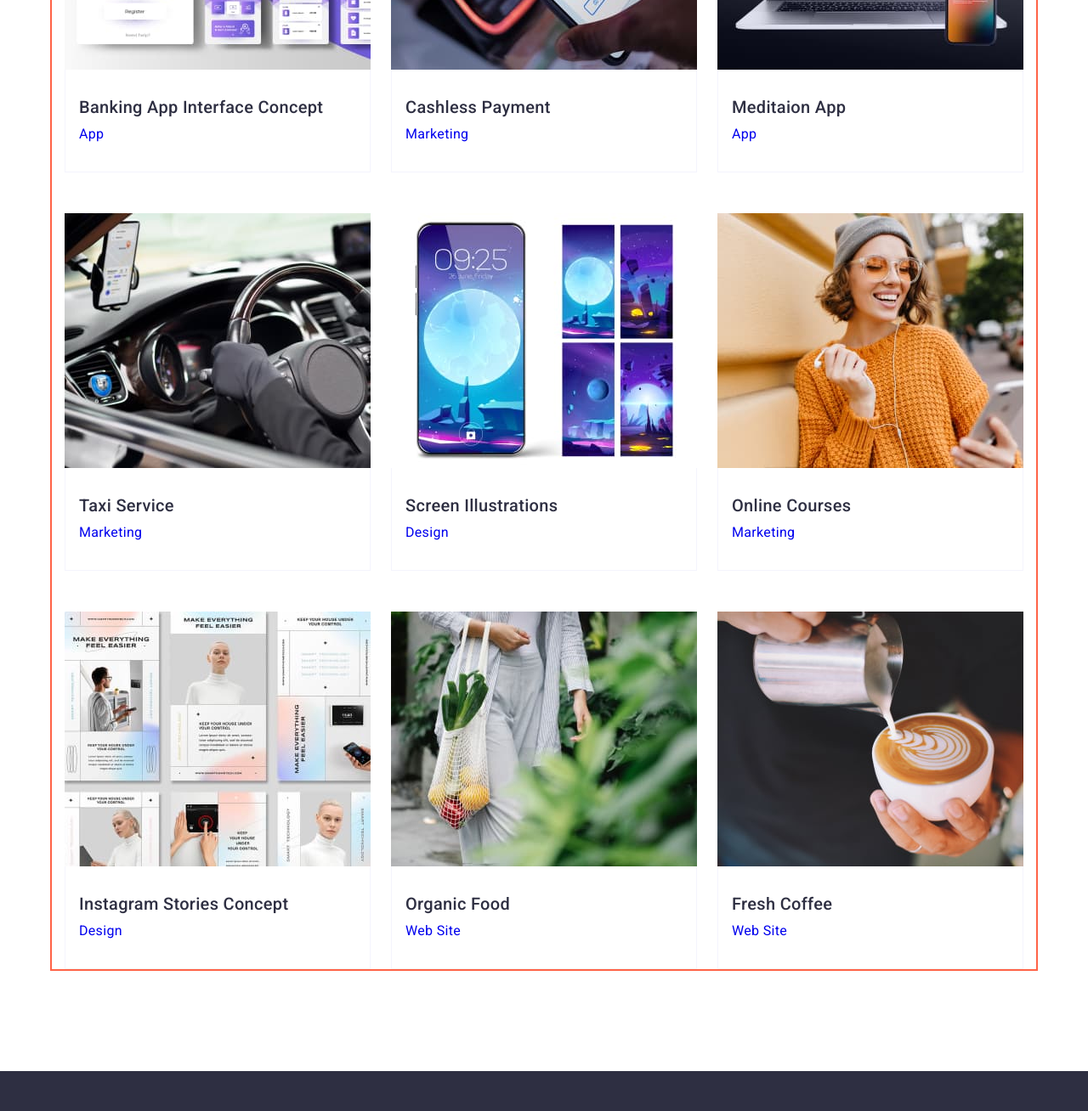
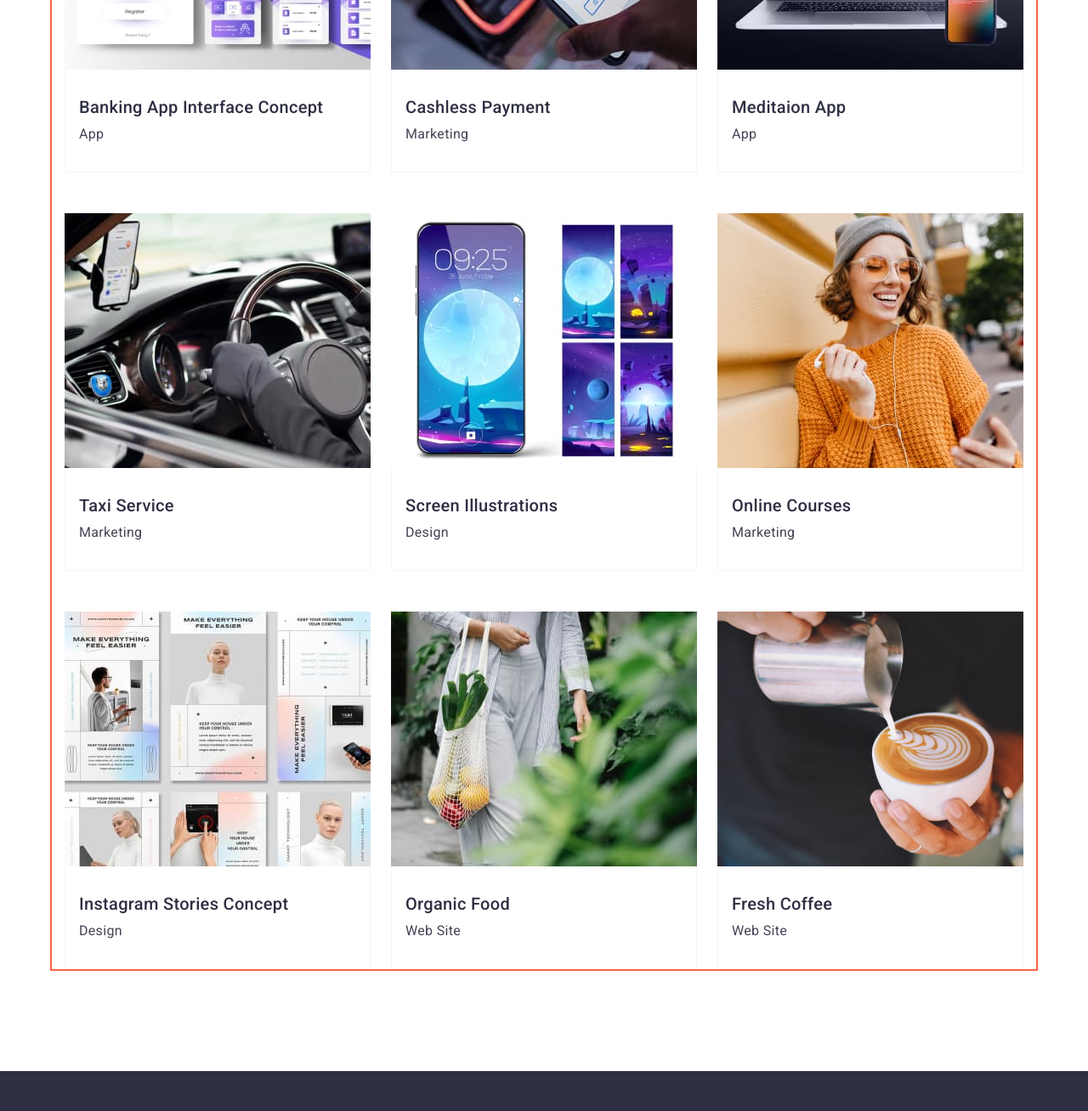
Before and after one commit to MishaHudz/WEBSTUDIO, a plain HTML site: page portfolio.html in a window 1280 px wide. Shown: the part 578-1886 px from the top of the page at 85% size. Drawn offline with nearby package versions, Linux system fonts and the light colour scheme.

Commit message:
text color fixed

```diff
--- a/css/styles.css
+++ b/css/styles.css
@@ -941,6 +941,10 @@ a {
   outline: transparent;
 }
 
+.project-text {
+  color: var(--primery-text-color);
+}
+
 .samples-description {
   padding-top: 32px;
   padding-bottom: 32px;
--- a/portfolio.html
+++ b/portfolio.html
@@ -133,7 +133,7 @@
                 </div>
                 <div class="samples-description">
                   <h2 class="project-title">Banking App Interface Concept</h2>
-                  <p>App</p>
+                  <p class="project-text">App</p>
                 </div>
               </a>
             </li>
@@ -182,7 +182,7 @@
                 </div>
                 <div class="samples-description">
                   <h2 class="project-title">Cashless Payment</h2>
-                  <p>Marketing</p>
+                  <p class="project-text">Marketing</p>
                 </div>
               </a>
             </li>
@@ -231,7 +231,7 @@
                 </div>
                 <div class="samples-description">
                   <h2 class="project-title">Meditaion App</h2>
-                  <p>App</p>
+                  <p class="project-text">App</p>
                 </div>
               </a>
             </li>
@@ -280,7 +280,7 @@
                 </div>
                 <div class="samples-description">
                   <h2 class="project-title">Taxi Service</h2>
-                  <p>Marketing</p>
+                  <p class="project-text">Marketing</p>
                 </div>
               </a>
             </li>
@@ -329,7 +329,7 @@
                 </div>
                 <div class="samples-description">
                   <h2 class="project-title">Screen Illustrations</h2>
-                  <p>Design</p>
+                  <p class="project-text">Design</p>
                 </div>
               </a>
             </li>
@@ -378,7 +378,7 @@
                 </div>
                 <div class="samples-description">
                   <h2 class="project-title">Online Courses</h2>
-                  <p>Marketing</p>
+                  <p class="project-text">Marketing</p>
                 </div>
               </a>
             </li>
@@ -427,7 +427,7 @@
                 </div>
                 <div class="samples-description">
                   <h2 class="project-title">Instagram Stories Concept</h2>
-                  <p>Design</p>
+                  <p class="project-text">Design</p>
                 </div>
               </a>
             </li>
@@ -476,7 +476,7 @@
                 </div>
                 <div class="samples-description">
                   <h2 class="project-title">Organic Food</h2>
-                  <p>Web Site</p>
+                  <p class="project-text">Web Site</p>
                 </div>
               </a>
             </li>
@@ -525,7 +525,7 @@
                 </div>
                 <div class="samples-description">
                   <h2 class="project-title">Fresh Coffee</h2>
-                  <p>Web Site</p>
+                  <p class="project-text">Web Site</p>
                 </div>
               </a>
             </li>
```
